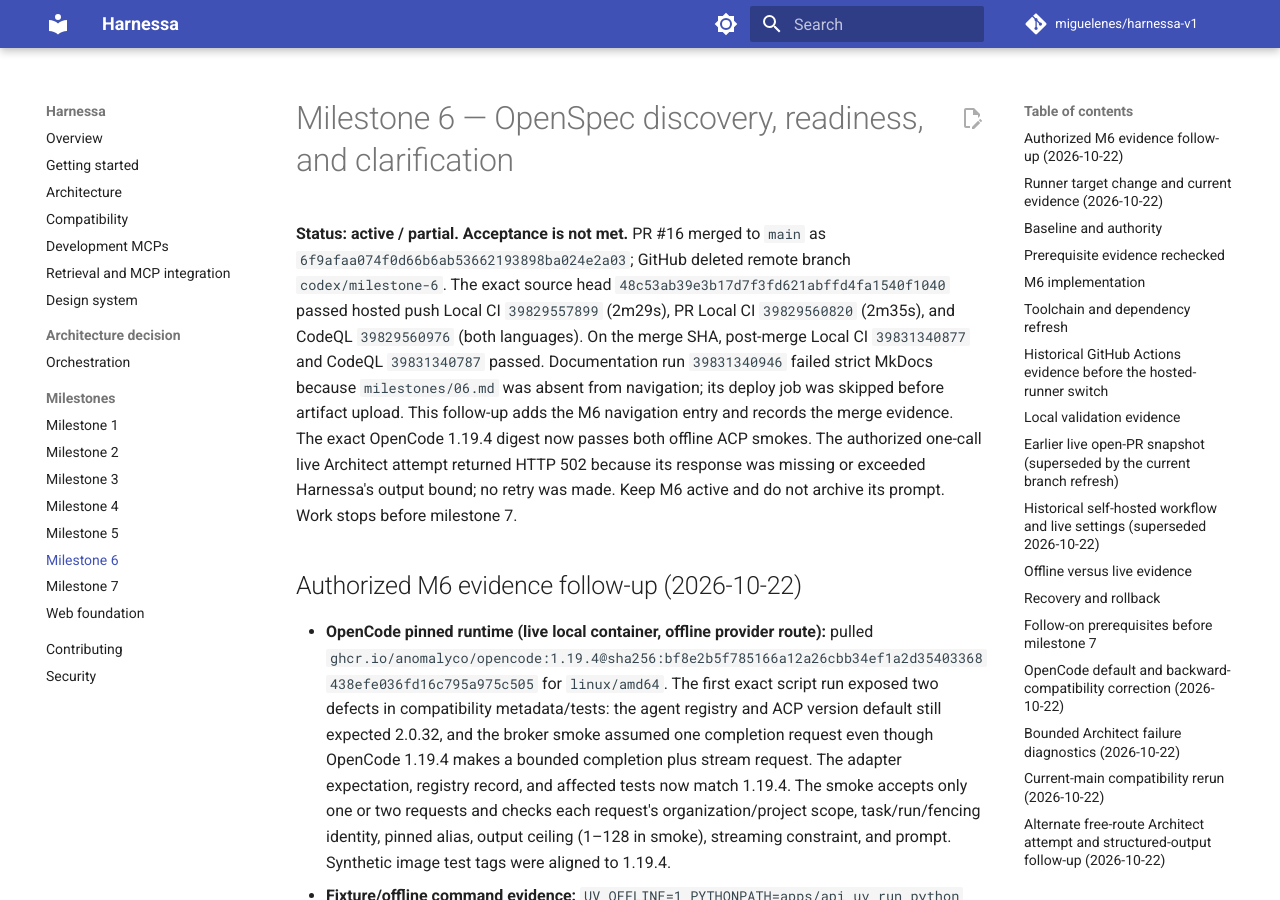
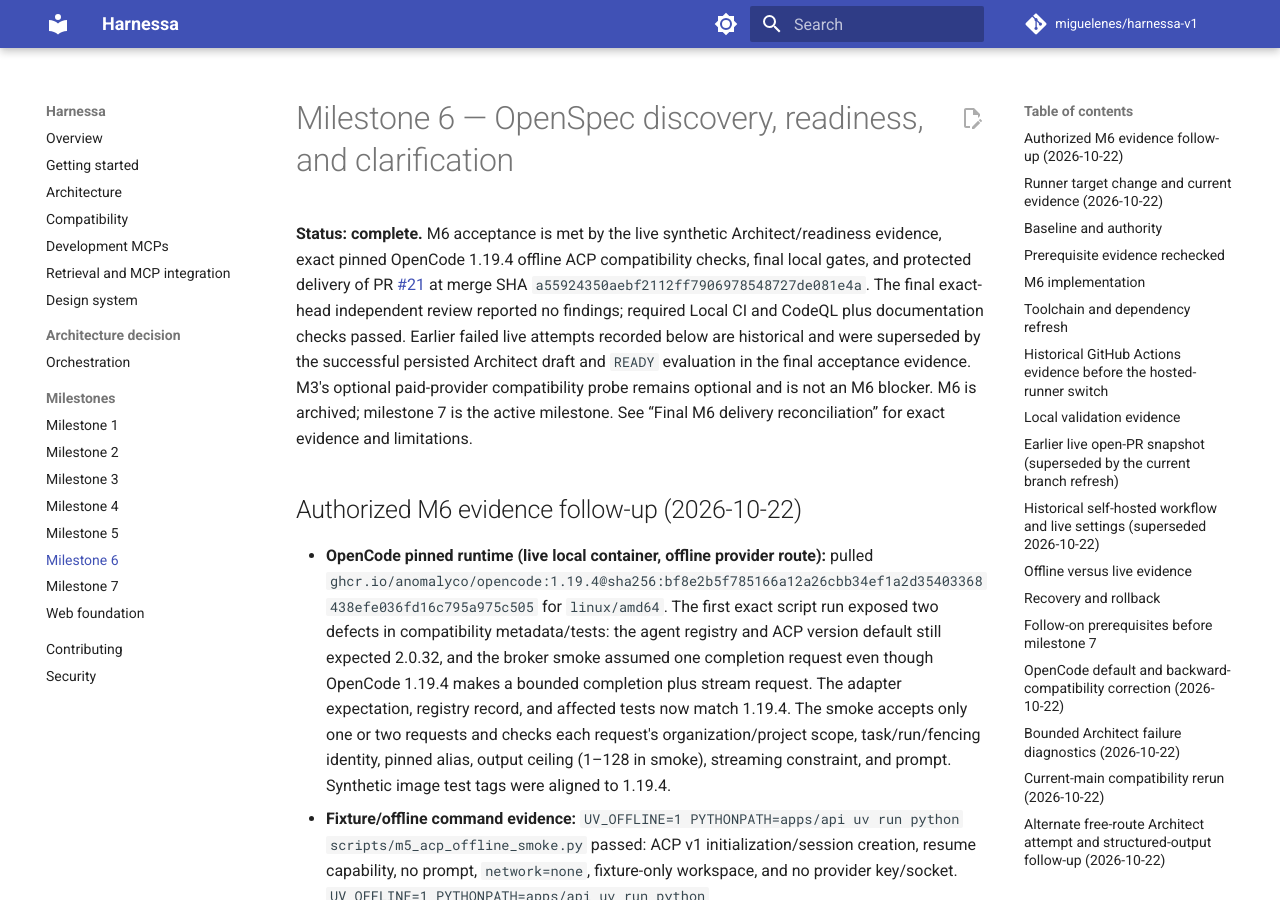
Before and after one commit to miguelenes/harnessa-v1, an MkDocs documentation site: the page built from docs/milestones/06.md, in a window 1280 px wide and 900 px high. Built offline with MkDocs 1.6.1 and Material for MkDocs 9.7.7, drawn with Linux system fonts in a browser that asks for light colours; comment, search, counter and statistics services are not loaded.

Commit message:
docs(m6): reconcile completed acceptance and archive prompt (#23)

```diff
--- a/docs/milestones/06.md
+++ b/docs/milestones/06.md
@@ -1,6 +1,6 @@
 # Milestone 6 — OpenSpec discovery, readiness, and clarification
 
-**Status: active / partial. Acceptance is not met.** PR #16 merged to `main` as `6f9afaa074f0d66b6ab53662193898ba024e2a03`; GitHub deleted remote branch `codex/milestone-6`. The exact source head `48c53ab39e3b17d7f3fd621abffd4fa1540f1040` passed hosted push Local CI `39829557899` (2m29s), PR Local CI `39829560820` (2m35s), and CodeQL `39829560976` (both languages). On the merge SHA, post-merge Local CI `39831340877` and CodeQL `39831340787` passed. Documentation run `39831340946` failed strict MkDocs because `milestones/06.md` was absent from navigation; its deploy job was skipped before artifact upload. This follow-up adds the M6 navigation entry and records the merge evidence. The exact OpenCode 1.19.4 digest now passes both offline ACP smokes. The authorized one-call live Architect attempt returned HTTP 502 because its response was missing or exceeded Harnessa's output bound; no retry was made. Keep M6 active and do not archive its prompt. Work stops before milestone 7.
+**Status: complete.** M6 acceptance is met by the live synthetic Architect/readiness evidence, exact pinned OpenCode 1.19.4 offline ACP compatibility checks, final local gates, and protected delivery of PR [#21](https://github.com/miguelenes/harnessa-v1/pull/21) at merge SHA `a55924350aebf2112ff7906978548727de081e4a`. The final exact-head independent review reported no findings; required Local CI and CodeQL plus documentation checks passed. Earlier failed live attempts recorded below are historical and were superseded by the successful persisted Architect draft and `READY` evaluation in the final acceptance evidence. M3's optional paid-provider compatibility probe remains optional and is not an M6 blocker. M6 is archived; milestone 7 is the active milestone. See “Final M6 delivery reconciliation” for exact evidence and limitations.
 
 ## Authorized M6 evidence follow-up (2026-10-22)
 
```
Also changed, not shown: planning/README.md (+2 -2 lines), planning/archive/completed/06-openspec.md (renamed from planning/prompts/06-openspec.md).
